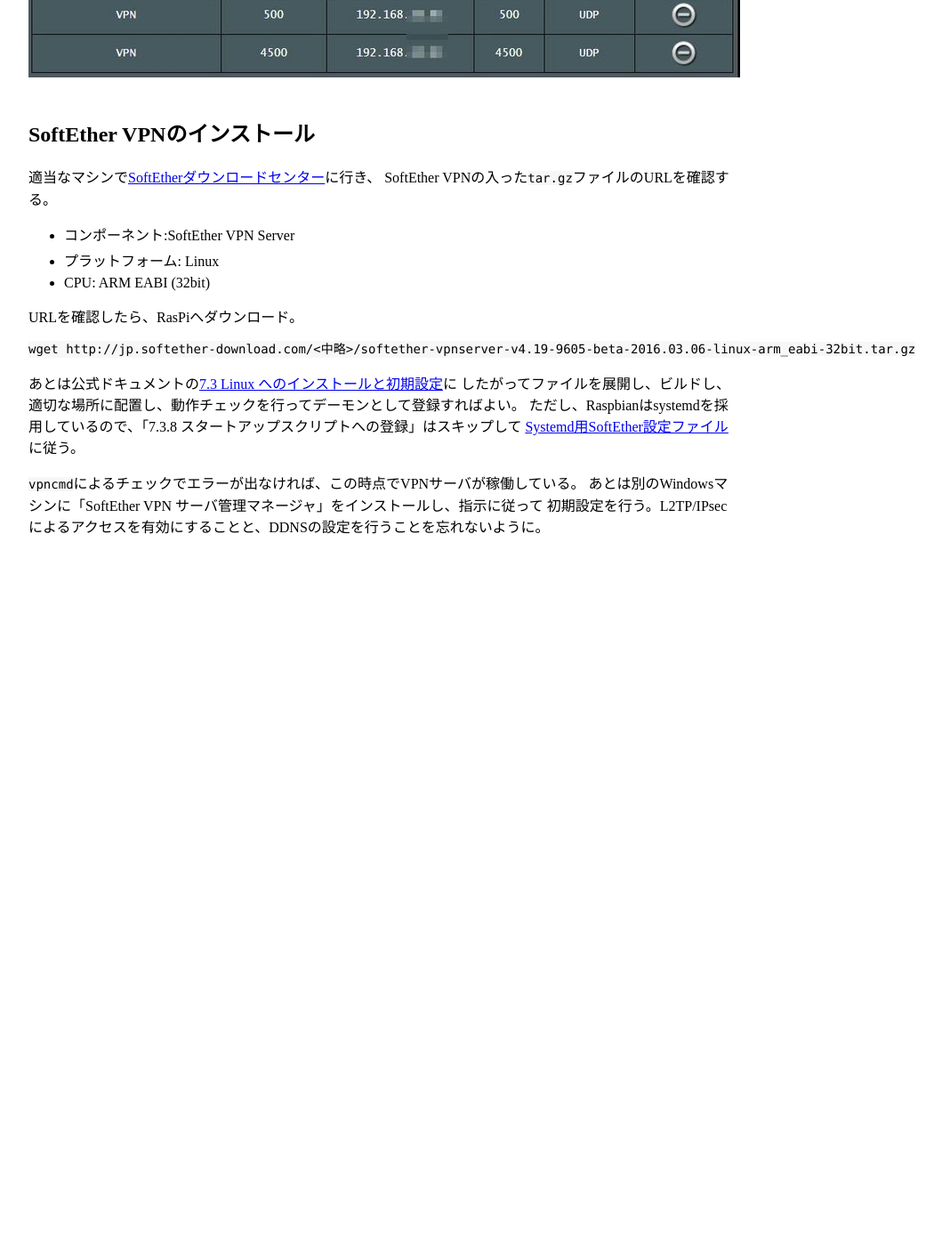
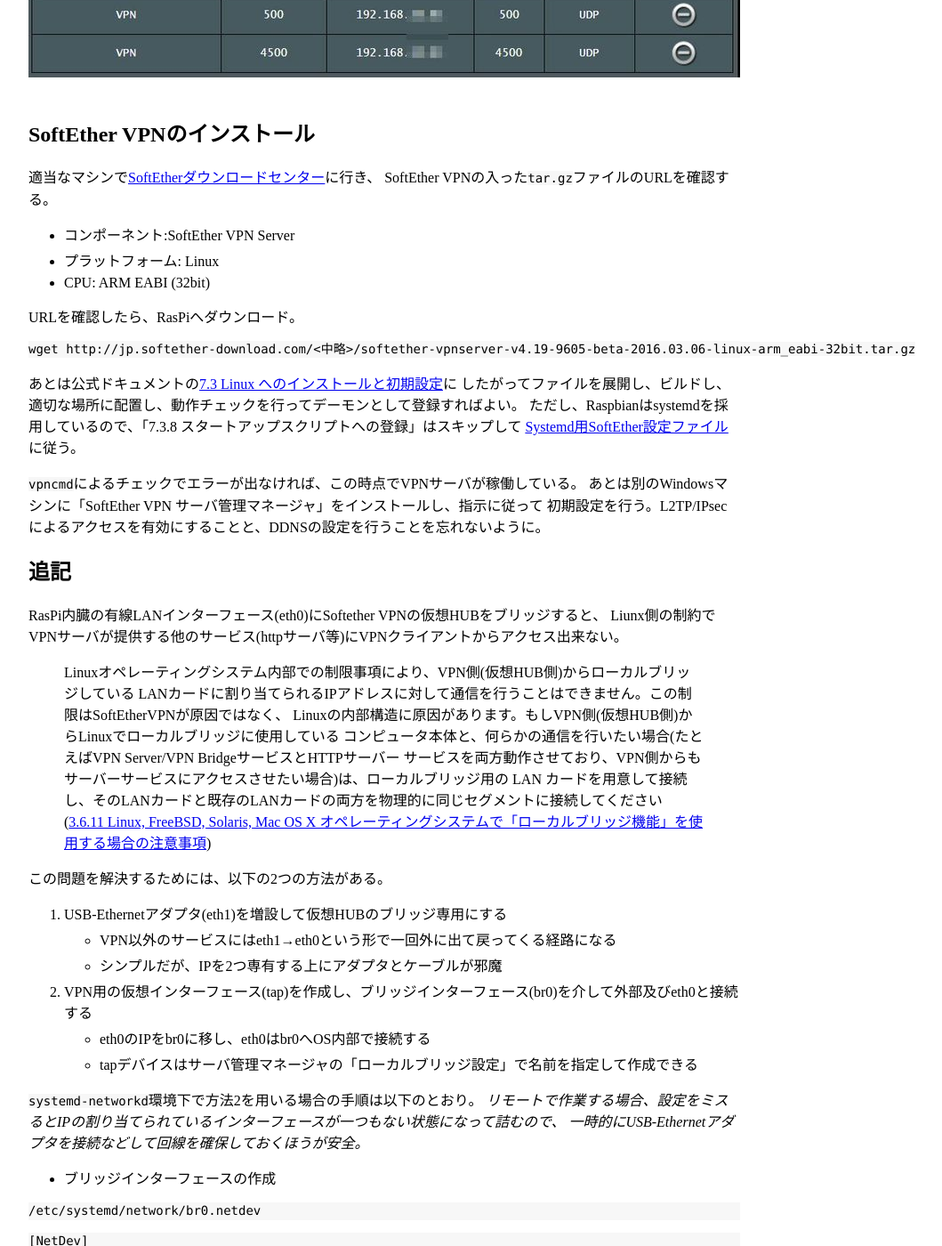
Before and after one commit to nibral/nibral.github.io, a Jekyll site: the page built from _posts/2016-04-11-vpnserver_on_RasPi2.md, in a window 1280 px wide and 1400 px high, scrolled down 2614 px. Shown: the whole window at 89% size, without its empty margins (208-1267 px from the left). Built offline with Jekyll 4.4.1, drawn with Linux system fonts in a browser that asks for light colours; before the commit the page ends 3233 px from its top, so only the background shows below that; some of the changed text lies outside the part shown.

Commit message:
VPNサーバの記事に追記

````diff
--- a/_posts/2016-04-11-vpnserver_on_RasPi2.md
+++ b/_posts/2016-04-11-vpnserver_on_RasPi2.md
@@ -39,14 +39,14 @@
 OSイメージをダウンロードする。Raspbianには通常版とLite版があるが、Lite版でインストールされないパッケージに
 依存するソフトウェアがあると面倒なので今回は通常版を選択。
 
-zipを展開して```2016-03-18-raspbian-jessie.img```を手に入れたら、それをmicroSDに書き込む。
-今回はLinuxマシンで作業したので、```dd```コマンドを使う。
+zipを展開して`2016-03-18-raspbian-jessie.img`を手に入れたら、それをmicroSDに書き込む。
+今回はLinuxマシンで作業したので、`dd`コマンドを使う。
 コマンドは[公式のインストールガイド](https://www.raspberrypi.org/documentation/installation/installing-images/linux.md)そのまま。
-(```of=```で示される書き込み先は環境により異なるので、先に```df -h```でmicroSDのデバイス名を確認しておく)
+(`of=`で示される書き込み先は環境により異なるので、先に`df -h`でmicroSDのデバイス名を確認しておく)
 
     dd bs=4M if=2016-03-18-raspbian-jessie.img of=/dev/sdb
 
-書き込みが終わったら、```sync```を実行してからmicroSDを取り出す。
+書き込みが終わったら、`sync`を実行してからmicroSDを取り出す。
 
 Raspbianのセットアップ
 ----
@@ -74,13 +74,13 @@
 ----
 
 サーバとして動作させる関係上、RasPiのIPは固定値が望ましい。通常はサーバ側に固定IPを設定するが、RasPiでは
-[Zeroconf](https://ja.wikipedia.org/wiki/Zeroconf)の実装である```avahi-daemon```が
-標準で動作していて、DHCPで割り当てられたIPに対して```raspberrypi.local```で名前解決ができるようになっている。
-今回はこの```avahi-daemon```を活かすため、ルータ側でRasPi(の有線NIC)のMACアドレスに対して
+[Zeroconf](https://ja.wikipedia.org/wiki/Zeroconf)の実装である`avahi-daemon`が
+標準で動作していて、DHCPで割り当てられたIPに対して`raspberrypi.local`で名前解決ができるようになっている。
+今回はこの`avahi-daemon`を活かすため、ルータ側でRasPi(の有線NIC)のMACアドレスに対して
 割り当てるIPを固定した。
 ![](/assets/images/2016-04-11_vpnserver_on_RasPi2/dhcp.jpg)
 
-補足…Windows10からはmDNSが実装されて```.local```の名前解決ができるようなのだが
+補足…Windows10からはmDNSが実装されて`.local`の名前解決ができるようなのだが
 ([仮想化雑記帳: Windows and Bonjour](http://virtnote.blogspot.jp/2015/06/windows-10-and-bonjour.html))、
 手元の環境ではWindows 10 -> RasPiの名前解決ができなかった。RasPi -> Windows 10の名前解決はできるので、
 ファイアウォールの設定等を見直す必要があるかもしれない。
@@ -94,22 +94,116 @@
 ----
 
 適当なマシンで[SoftEtherダウンロードセンター](http://softether-download.com/ja.aspx)に行き、
-SoftEther VPNの入った```tar.gz```ファイルのURLを確認する。
+SoftEther VPNの入った`tar.gz`ファイルのURLを確認する。
 
 * コンポーネント:SoftEther VPN Server
 * プラットフォーム: Linux
 * CPU: ARM EABI (32bit)
 
 URLを確認したら、RasPiへダウンロード。
-
-    wget http://jp.softether-download.com/<中略>/softether-vpnserver-v4.19-9605-beta-2016.03.06-linux-arm_eabi-32bit.tar.gz
-
+```
+wget http://jp.softether-download.com/<中略>/softether-vpnserver-v4.19-9605-beta-2016.03.06-linux-arm_eabi-32bit.tar.gz
+```
 あとは公式ドキュメントの[7.3 Linux へのインストールと初期設定](https://ja.softether.org/4-docs/1-manual/7/7.3)に
 したがってファイルを展開し、ビルドし、適切な場所に配置し、動作チェックを行ってデーモンとして登録すればよい。
 ただし、Raspbianはsystemdを採用しているので、「7.3.8 スタートアップスクリプトへの登録」はスキップして
 [Systemd用SoftEther設定ファイル](http://blog.204504byse.info/wiki.cgi?page=Systemd%CD%D1SoftEther%C0%DF%C4%EA%A5%D5%A5%A1%A5%A4%A5%EB)
 に従う。
 
-```vpncmd```によるチェックでエラーが出なければ、この時点でVPNサーバが稼働している。
+`vpncmd`によるチェックでエラーが出なければ、この時点でVPNサーバが稼働している。
 あとは別のWindowsマシンに「SoftEther VPN サーバ管理マネージャ」をインストールし、指示に従って
 初期設定を行う。L2TP/IPsecによるアクセスを有効にすることと、DDNSの設定を行うことを忘れないように。
+
+追記
+----
+
+RasPi内臓の有線LANインターフェース(eth0)にSoftether VPNの仮想HUBをブリッジすると、
+Liunx側の制約でVPNサーバが提供する他のサービス(httpサーバ等)にVPNクライアントからアクセス出来ない。
+
+>Linuxオペレーティングシステム内部での制限事項により、VPN側(仮想HUB側)からローカルブリッジしている
+>LANカードに割り当てられるIPアドレスに対して通信を行うことはできません。この制限はSoftEtherVPNが原因ではなく、
+>Linuxの内部構造に原因があります。もしVPN側(仮想HUB側)からLinuxでローカルブリッジに使用している
+>コンピュータ本体と、何らかの通信を行いたい場合(たとえばVPN Server/VPN BridgeサービスとHTTPサーバー
+>サービスを両方動作させており、VPN側からもサーバーサービスにアクセスさせたい場合)は、ローカルブリッジ用の
+>LAN カードを用意して接続し、そのLANカードと既存のLANカードの両方を物理的に同じセグメントに接続してください
+>\([3.6.11 Linux, FreeBSD, Solaris, Mac OS X オペレーティングシステムで「ローカルブリッジ機能」を使用する場合の注意事項](https://ja.softether.org/4-docs/1-manual/3/3.6)\)
+
+この問題を解決するためには、以下の2つの方法がある。
+
+1. USB-Ethernetアダプタ(eth1)を増設して仮想HUBのブリッジ専用にする
+    + VPN以外のサービスにはeth1→eth0という形で一回外に出て戻ってくる経路になる
+    + シンプルだが、IPを2つ専有する上にアダプタとケーブルが邪魔
+2. VPN用の仮想インターフェース(tap)を作成し、ブリッジインターフェース(br0)を介して外部及びeth0と接続する
+    + eth0のIPをbr0に移し、eth0はbr0へOS内部で接続する
+    + tapデバイスはサーバ管理マネージャの「ローカルブリッジ設定」で名前を指定して作成できる
+
+`systemd-networkd`環境下で方法2を用いる場合の手順は以下のとおり。
+*リモートで作業する場合、設定をミスるとIPの割り当てられているインターフェースが一つもない状態になって詰むので、*
+*一時的にUSB-Ethernetアダプタを接続などして回線を確保しておくほうが安全。*
+
+* ブリッジインターフェースの作成
+
+```
+/etc/systemd/network/br0.netdev
+```
+```
+[NetDev]
+Name=br0
+Kind=bridge
+```
+
+* ブリッジのプロファイルを作成
+
+```
+/etc/systemd/network/br0.interface
+```
+```
+[Match]
+Name=br0
+
+[Network]
+DHCP=ipv4
+```
+
+* eth0をブリッジに接続
+
+```
+/etc/systemd/network/eth0.interface
+```
+```
+[Match]
+Name=eth0
+
+[Network]
+Bridge=br0
+```
+
+* `systemd-networkd`の再起動
+
+```
+sudo systemctl restart systemd-networkd.service
+```
+
+* `vpnserver`のスタートアップスクリプトを修正して再起動
+
+```
+[Unit]
+Description=SoftEther VPN Server
+After=network.target
+
+[Service]
+Type=forking
+ExecStart=/usr/local/vpnserver/vpnserver start
+ExecStop=/usr/local/vpnserver/vpnserver stop
+
+# 追記(tap_vpnの部分は管理マネージャで指定した名前に合わせる)
+ExecStartPost=/bin/sleep 5 ; /sbin/brctl addif br0 tap_vpn
+
+[Install]
+WantedBy=multi-user.target
+```
+```
+sudo systemctl daemon-reload
+sudo systemctl stop vpnserver
+sudo systemctl start vpnserver
+```
````
